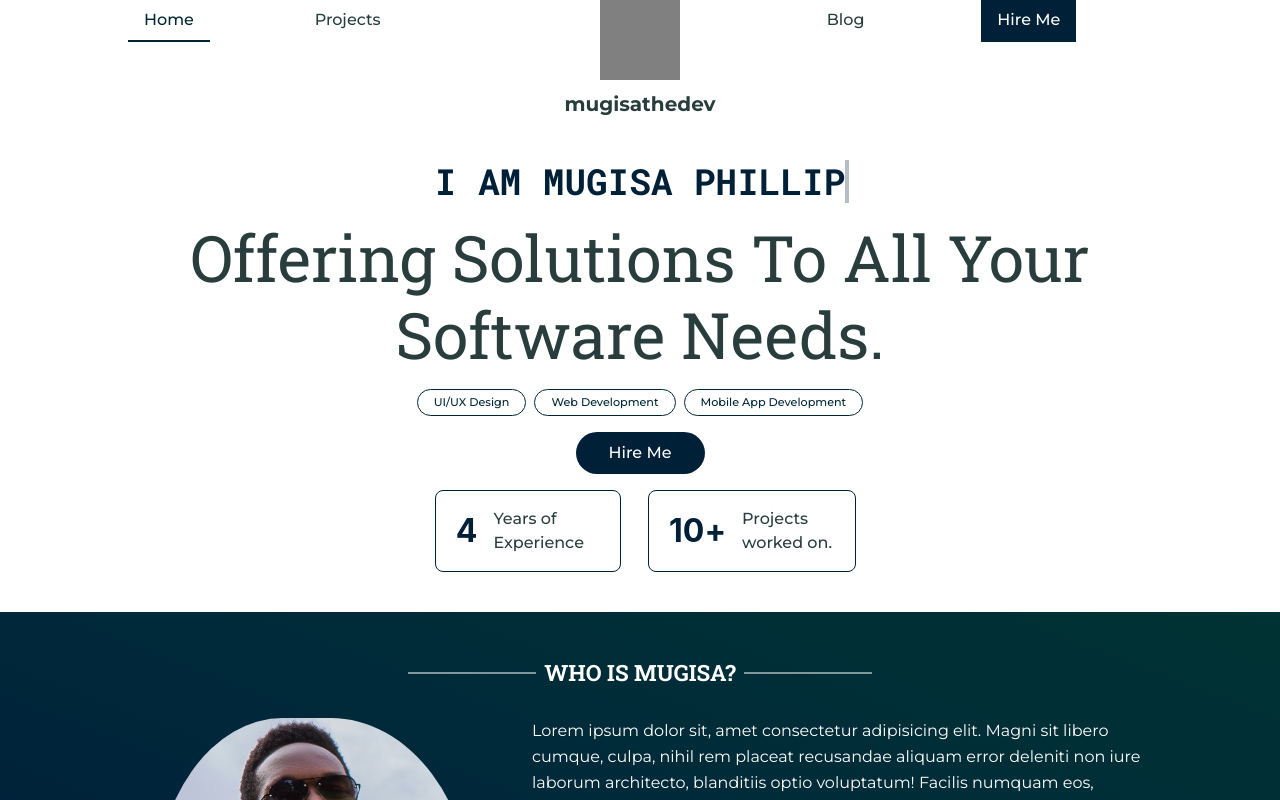
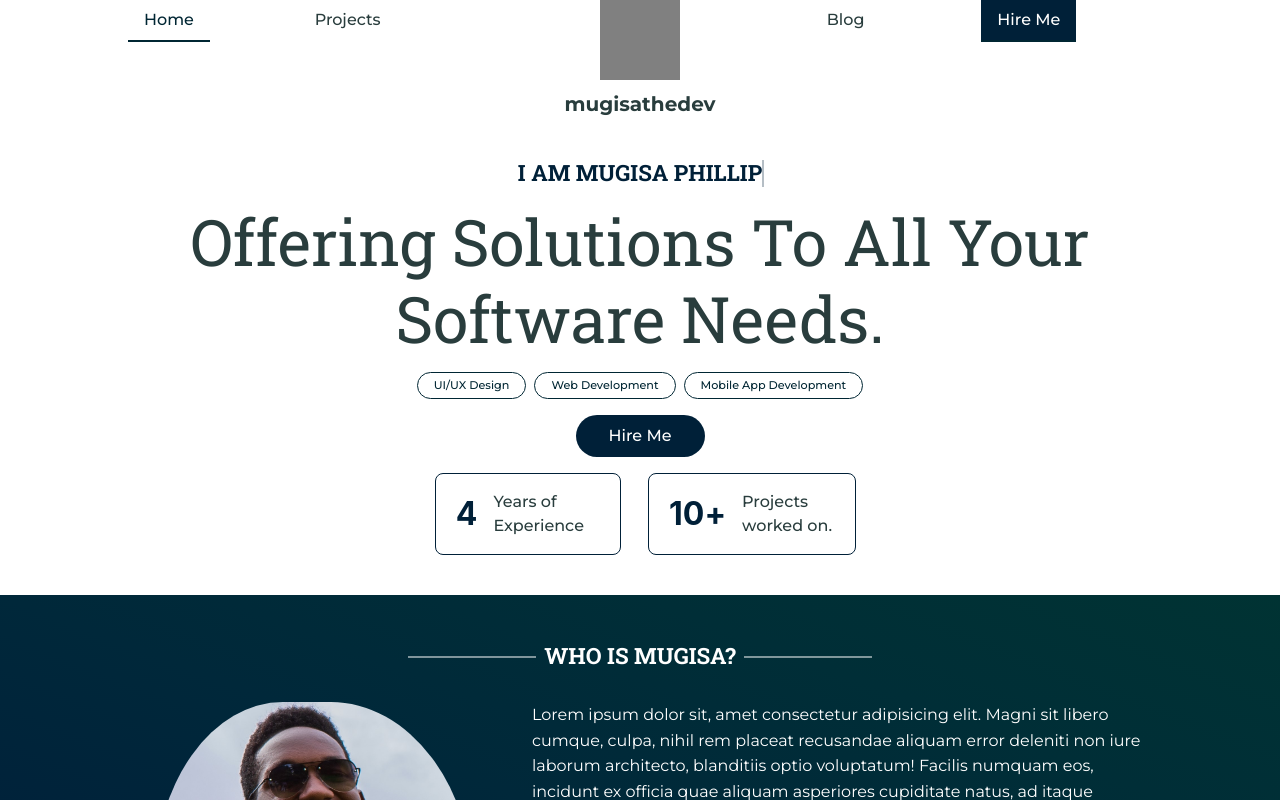
Before and after one commit to phillipmugisa/portfolio, a React (Create React App) app in the folder frontend/: page / in a window 1280 px wide. Shown: the top 800 px of the page. Built offline with nearby package versions, Linux system fonts and the light colour scheme.

Commit message:
Editing page starter text

```diff
--- a/frontend/src/components/pageStarter.jsx
+++ b/frontend/src/components/pageStarter.jsx
@@ -166,9 +166,9 @@ function TypeWriter({text1, text2, classes, speed}) {
     }, [])
 
     return (
-        <h1 className={`typewriter ${classes}`} ref={typewriter}>
+        <h3 className={`typewriter ${classes}`} ref={typewriter}>
             {text2}
-        </h1>
+        </h3>
     );
 }
 
```
